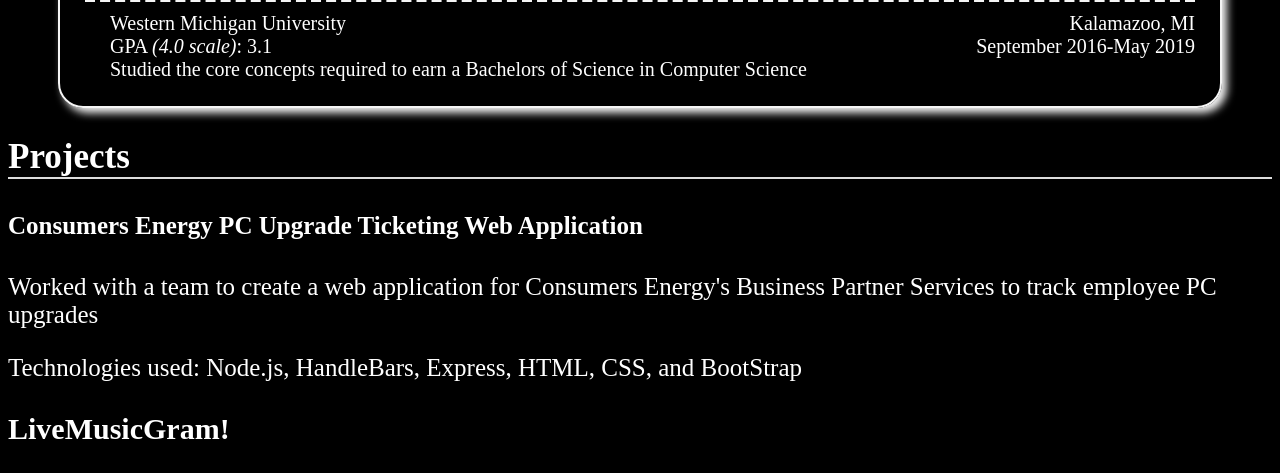
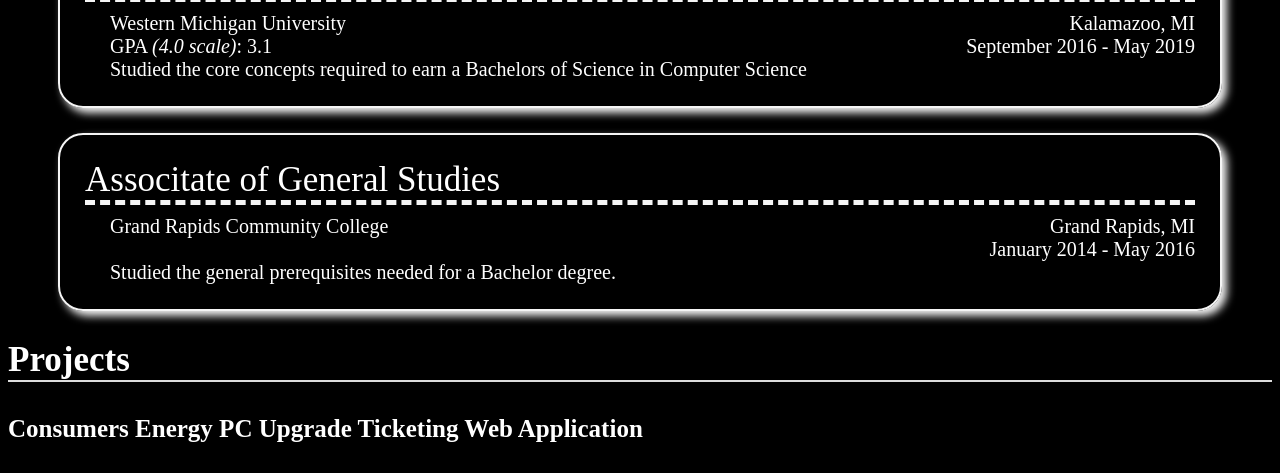
Before and after one commit to cruemartin/cruemartin.github.io, a plain HTML site: page index.html in a window 1280 px wide. Shown: the part 714-1187 px from the top of the page. Drawn offline with Linux system fonts and the light colour scheme.

Commit message:
Added 2nd edu card

```diff
--- a/index.html
+++ b/index.html
@@ -54,12 +54,30 @@
 
 					<div class="row">
 						<div class = "col-1">GPA <span class="ital">(4.0 scale)</span>: 3.1</div>
-						<div class = "col-2">September 2016-May 2019</div>
+						<div class = "col-2">September 2016 - May 2019</div>
 					</div>
 
 					<div class="row">
 						<div class = "col-full">Studied the core concepts required to earn a Bachelors of Science in Computer Science</div>
 					</div>
+			</div>
+
+			<div class = "card">
+				<div class = "top-row">
+					<div class="col-o degree">Associtate of General Studies</div>
+				</div>
+				<div class="row">
+					<div class="col-1">Grand Rapids Community College</div>
+					<div class="col-2">Grand Rapids, MI</div>
+				</div>
+				<div class ="row">
+					<div class="col-1"></div>
+					<div class="col-2">January 2014 - May 2016</div>
+				</div>
+
+				<div class = "row">
+					<div class ="col-full">Studied the general prerequisites needed for a Bachelor degree.</div>
+				</div>
 			</div>
 		</div>
 		<div id="projects">
--- a/style.css
+++ b/style.css
@@ -109,7 +109,7 @@ nav{
     flex-direction: column;
     /* margin:auto; */
     margin-top: auto;
-    margin-bottom: auto;
+    margin-bottom: 25px;
     margin-left: 50px;
     margin-right: 50px;
     padding:25px;
```
